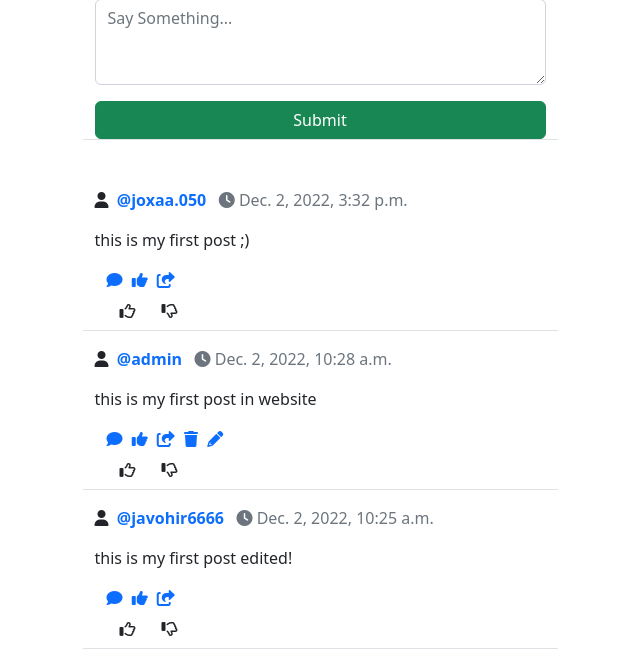
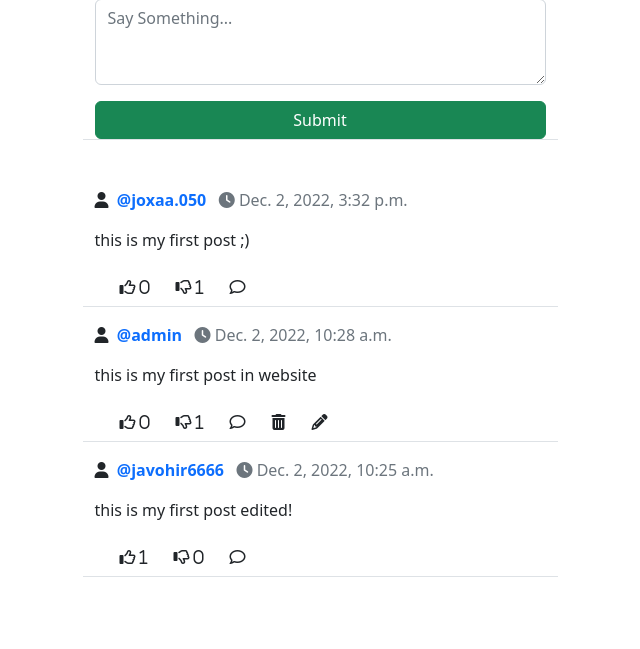
Before and after one commit to javohir6666/Social-media-django, a Django app: page /social/ in a window 1280 px wide. Shown: the part 248-897 px from the top of the page, without its empty margins (320-960 px from the left). After the commit the page ends 825 px from the top, so only its background shows below. Run offline with Django 4.2, Linux system fonts and the light colour scheme; a user stored in the database is signed in; data comes from the database, SQL or seed files in the repository; both versions use the stored data as it was after the commit; some libraries are stand-ins or nearby versions.

Commit message:
likes added

```diff
--- a/landing/templates/landing/base.html
+++ b/landing/templates/landing/base.html
@@ -6,6 +6,7 @@
     <title>Social Network</title>
     <link href="https://cdn.jsdelivr.net/npm/bootstrap@5.2.3/dist/css/bootstrap.min.css" rel="stylesheet" integrity="sha384-rbsA2VBKQhggwzxH7pPCaAqO46MgnOM80zW1RWuH61DGLwZJEdK2Kadq2F9CUG65" crossorigin="anonymous">
     <link rel="stylesheet" href="https://cdnjs.cloudflare.com/ajax/libs/font-awesome/6.2.1/css/all.min.css" integrity="sha512-MV7K8+y+gLIBoVD59lQIYicR65iaqukzvf/nwasF0nqhPay5w/9lJmVM2hMDcnK1OnMGCdVK+iQrJ7lzPJQd1w==" crossorigin="anonymous" referrerpolicy="no-referrer" />
+    <script src="https://kit.fontawesome.com/886aaeec53.js" crossorigin="anonymous"></script>
   </head>
   <body>
     <div class="container">
--- a/social/templates/social/post_list.html
+++ b/social/templates/social/post_list.html
@@ -33,28 +33,26 @@
                 </p>
                 <p>{{post.body|safe|slice:50}}</p>
                 <div class="container">
-                <a style="margin-right:5px!important" class="item margin-bottom-15" href="{% url 'post-detail' post.pk %}"><i class="fa-solid fa-comment"></i></a>
-                <a style="margin-right:5px!important" class="item" href="#"><i class="fa-solid fa-thumbs-up"></i></a>
-                <a style="margin-right:5px!important" class="item" href="#"><i class="fa-solid fa-share-from-square"></i></a>
-                {% if request.user == post.author %}
-                <a style="margin-right:5px!important" class="item" href="{% url 'post-delete' post.pk %}"><i class="fa fa-trash" aria-hidden="true"></i></a>
-                <a style="margin-right:5px!important" class="item" href="{% url 'post-edit' post.pk %}"><i class="fa fa-pencil" aria-hidden="true"></i></a>
-                {% endif %}
                 <div class="d-flex flex-row">
                     <form method="POST" action="{% url 'like' post.pk %}">
                         {% csrf_token %}
                         <input type="hidden" name="next" value="{{ request.path }}">
                         <button type="submit" class="btn btn-transparent">
-                            <i class="far fa-thumbs-up"></i>
+                            <i class="far fa-thumbs-up">&nbsp;<span>{{post.like.all.count}}</span></i>
                         </button>
                     </form>
                     <form method="POST" action="{% url 'dislike' post.pk %}">
                         {% csrf_token %}
                         <input type="hidden" name="next" value="{{ request.path }}">
                         <button type="submit" class="btn btn-transparent">
-                            <i class="far fa-thumbs-down"></i>
+                            <i class="far fa-thumbs-down">&nbsp;<span>{{post.dislikes.all.count}}</span></i>
                         </button>
                     </form>
+                    <a class="btn btn-transparent" href="{% url 'post-detail' post.pk %}"><i class="far fa-comment"></i></a>
+                    {% if request.user == post.author %}
+                    <a class="btn btn-transparent" href="{% url 'post-delete' post.pk %}"><i class="fa fa-trash"></i></a>
+                    <a class="btn btn-transparent" href="{% url 'post-edit' post.pk %}"><i class="fa fa-pencil"></i></a>
+                    {% endif %}
                 </div>
             </div>
             </div>
--- a/social/views.py
+++ b/social/views.py
@@ -16,8 +16,9 @@ class PostListView(LoginRequiredMixin, View):
         }
 
         return render(request, 'social/post_list.html', context)
-    def post(self,request, *args, **kwargs):
+    def post(self,request, pk, *args, **kwargs):
         posts = Post.objects.all().order_by('-created_at')
+        comments = Comment.objects.filter(pk=pk)
         form = PostForm(request.POST)
 
         if form.is_valid():
@@ -27,7 +28,8 @@ class PostListView(LoginRequiredMixin, View):
 
         context = {
             'post_list':posts,
-            'form' : form
+            'form' : form,
+            'comments' : comments
         }
 
         return render(request, 'social/post_list.html', context)
```
Also changed, not shown: db.sqlite3.
